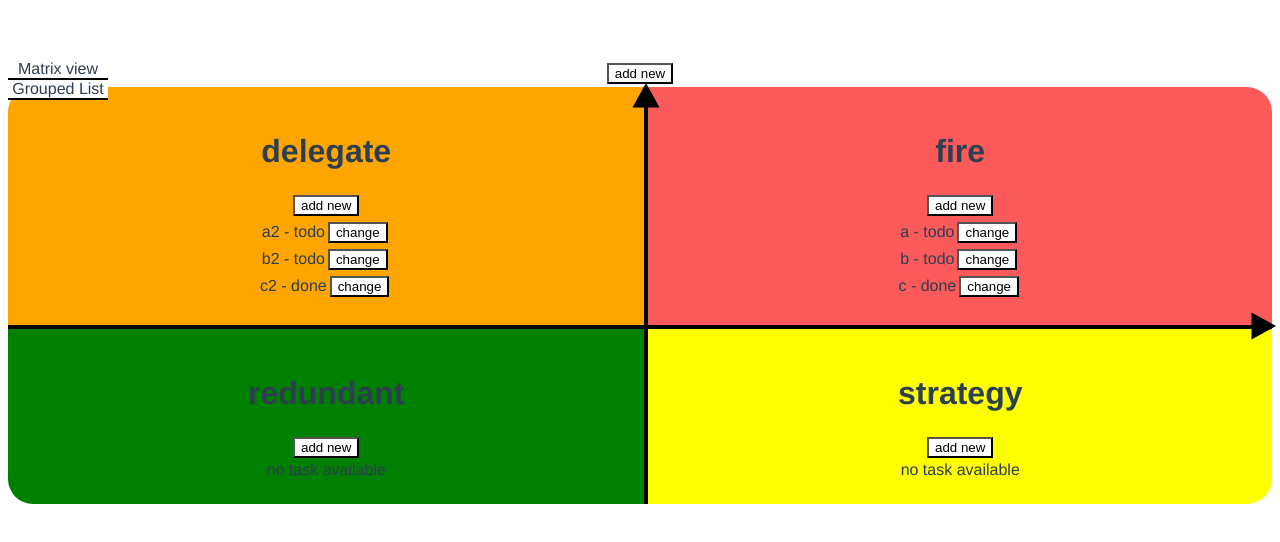
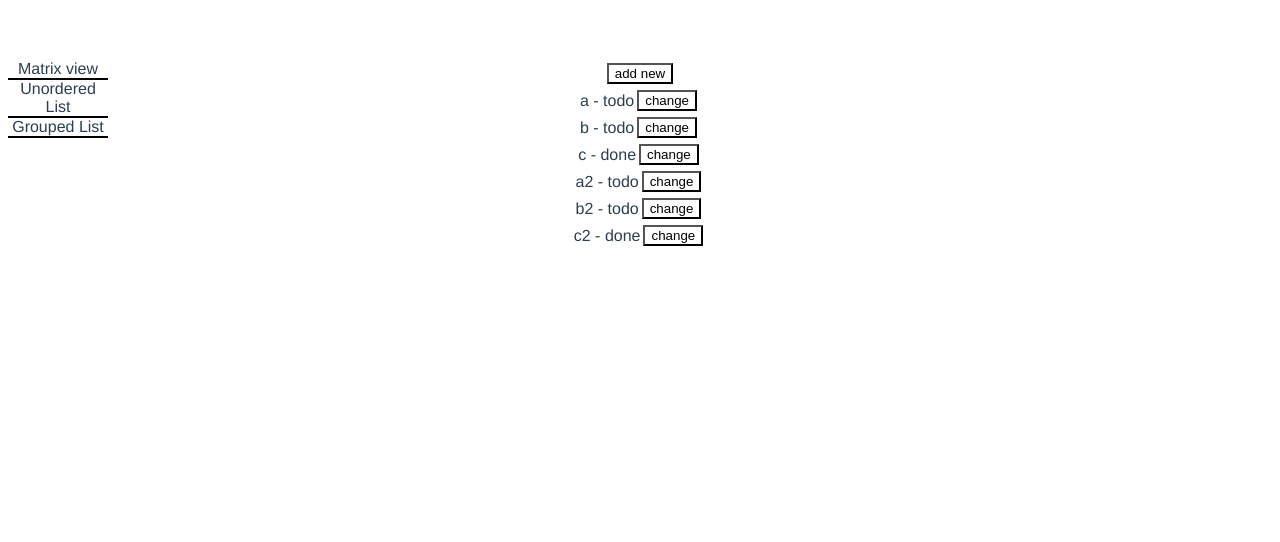
Before and after one commit to elzp/eisenhower-matrix-tool-in-vue, a Vue app: page / in a window 1280 px wide. Shown: the top 542 px of the page. Built offline with nearby package versions, Linux system fonts and the light colour scheme.

Commit message:
Add unordered view of tasks

```diff
--- a/src/App.vue
+++ b/src/App.vue
@@ -1,6 +1,9 @@
 <template>
   <div class="grouped">
     <div class="functional" @click="changeStyleTo('matrix')">Matrix view</div>
+    <div class="functional" @click="changeStyleTo('unordered')">
+      Unordered List
+    </div>
     <div class="functional" @click="changeStyleTo('grouped')">Grouped List</div>
   </div>
   <FunctionalButton
@@ -48,7 +51,7 @@ export default {
     return {
       visibility: false,
       buttonName: "add",
-      style: "matrix",
+      style: "unordered",
       styleMapping: {
         fire: {
           borders: ["bottom", "left"],
@@ -208,8 +211,11 @@ export default {
         case "grouped":
           this.style = "groupedList";
           break;
+        case "unordered":
+          this.style = "unordered";
+          break;
         default:
-          this.style = "matrix";
+          this.style = "unordered";
           break;
       }
     },
@@ -241,8 +247,8 @@ export default {
 ul {
   list-style-type: none;
   padding-inline-start: 0;
-
-  padding: 25px;
+  margin: 0;
+  padding: 0;
   position: relative;
 }
 .matrix {
@@ -253,8 +259,10 @@ ul {
   display: flex;
   flex-direction: column;
 }
-.matrix > ul {
-  margin: 0;
+.matrix,
+.groupedList > ul {
+  padding: 25px;
+  margin: 5px;
 }
 button {
   margin: 10px 0 0 10px;
--- a/src/components/SectionOfMatrix.vue
+++ b/src/components/SectionOfMatrix.vue
@@ -1,11 +1,12 @@
 <template>
   <div>
-    <h1>{{ data.name }}</h1>
+    <h1 v-if="style !== 'unordered'">{{ data.name }}</h1>
     <FunctionalButton
       :type="'add new'"
       :taskType="data.name"
       :id="0"
       @settings="getSettingsData"
+      v-if="style !== 'unordered'"
     />
     <div v-if="!this.checkIfIsEmpty(this.tasks)">
       <ul v-for="item in tasks" :key="item">
@@ -22,7 +23,7 @@
         </li>
       </ul>
     </div>
-    <div v-else>no task available</div>
+    <div v-else-if="style === !'unordered'">no task available</div>
     <svg
       v-if="
         (data.name === 'fire' || data.name === 'delegate') && style === 'matrix'
@@ -121,4 +122,7 @@ a {
   flex-direction: row;
   align-items: center;
 }
+.unordered {
+  margin: 0;
+}
 </style>
```
